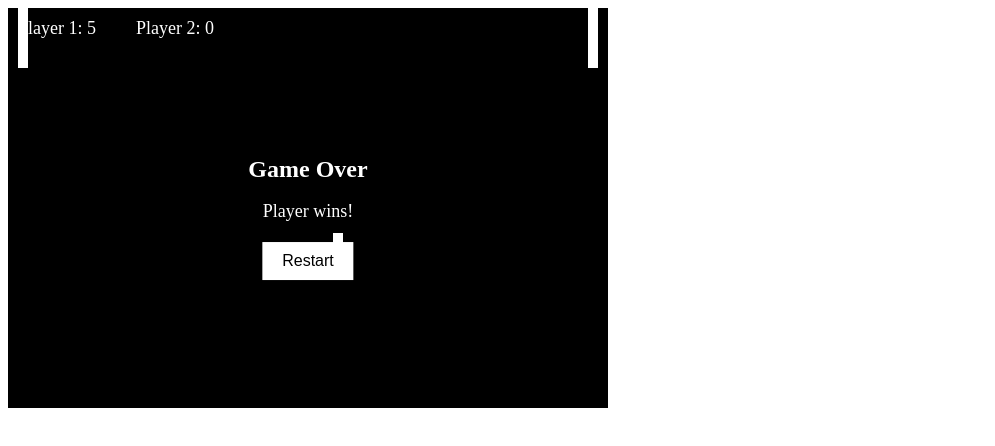
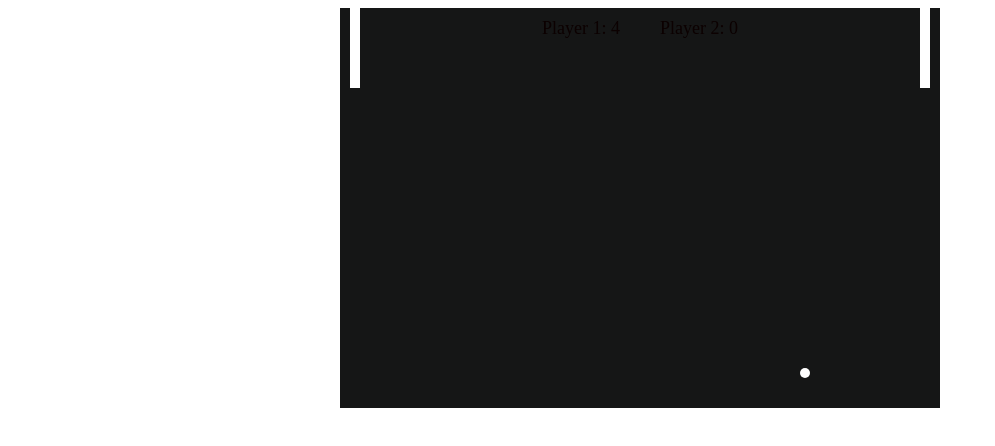
Before and after one commit to bereket-7/pong-game, a Vue app: page / in a window 1280 px wide. Shown: the top 446 px of the page, without its empty margins (0-995 px from the left). Built offline with nearby package versions, Linux system fonts and the light colour scheme.

Commit message:
style for game

```diff
--- a/src/App.vue
+++ b/src/App.vue
@@ -5,17 +5,18 @@
       <div class="paddle paddle-right" :style="{ top: paddleRightY + 'px' }"></div>
       <div class="ball" :style="{ top: ballY + 'px', left: ballX + 'px' }"></div>
     </div>
+
     <div class="scores">
   <span class="score-left">Player 1: {{ scoreLeft }}</span>
   <span class="score-right">Player 2: {{ scoreRight }}</span>
 </div>
 
-
 <div v-if="gameOver" class="game-over">
   <h2>Game Over</h2>
-      <p>Player {{ winningPlayer }} wins!</p>
+  <p>Player {{ scoreLeft > scoreRight ? '1' : '2' }} wins!</p>
   <button @click="restartGame">Restart</button>
 </div>
+
   </div>
 </template>
 
@@ -27,8 +28,8 @@ export default {
       paddleRightY: 0,
       ballX: 0,
       ballY: 0,
-      ballSpeedX: 5,
-      ballSpeedY: 5,
+      ballSpeedX: 3,
+      ballSpeedY: 3,
       paddleHeight: 80,
       paddleWidth: 10,
       ballSize: 10,
@@ -89,19 +90,15 @@ export default {
         this.ballSpeedX = -this.ballSpeedX;
       }
       if (this.ballX <= 0) {
-
         this.scoreRight++;
        this.resetBall();
       } else if (this.ballX + this.ballSize >= this.canvasWidth) {
-
         this.scoreLeft++;
-
         this.resetBall();
       }
 
       if (this.scoreLeft >= this.winningScore || this.scoreRight >= this.winningScore) {
   this.gameOver = true;
-
 }
     },
     restartGame() {
@@ -116,6 +113,7 @@ export default {
 
       this.gameLoop();
     },
+
     resetBall() {
 
       this.ballX = this.canvasWidth / 2 - this.ballSize / 2;
@@ -126,10 +124,14 @@ export default {
       this.ballSpeedY = -this.ballSpeedY;
     },
     gameLoop() {
+      if (this.gameOver) {
+        return;
+      }
+
       this.moveBall();
       this.checkCollision();
       requestAnimationFrame(this.gameLoop);
-    }
+    },
   },
   mounted() {
     this.ballX = this.canvasWidth / 2 - this.ballSize / 2;
@@ -148,15 +150,18 @@ document.removeEventListener("mousemove", this.movePaddle);
 <style scoped>
 .pong-game {
   position: relative;
-  width: 600px;
+  width: 100%;
+  max-width: 600px;
   height: 400px;
-  background-color: #000;
+  margin: 0 auto;
+  background-color: #151616;
+  display: flex;
+  justify-content: center;
+  align-items: center;
 }
 
 .game-board {
-  position: absolute;
-  top: 0;
-  left: 0;
+  position: relative;
   width: 100%;
   height: 100%;
 }
@@ -164,7 +169,7 @@ document.removeEventListener("mousemove", this.movePaddle);
 .paddle {
   position: absolute;
   width: 10px;
-  height: 60px;
+  height: 80px;
   background-color: #fff;
 }
 
@@ -180,22 +185,25 @@ document.removeEventListener("mousemove", this.movePaddle);
   position: absolute;
   width: 10px;
   height: 10px;
-  background-color: #fff;
+  background-color: #ffffff;
+  border-radius: 50%;
 }
+
 .scores {
   position: absolute;
   top: 10px;
-  left: 10px;
-  color: #fff;
+  left: 50%;
+  transform: translateX(-50%);
+  color: #0c0101;
   font-size: 18px;
+  display: flex;
+  justify-content: center;
+  align-items: center;
 }
 
-.score-left {
-  margin-right: 20px;
-}
-
+.score-left,
 .score-right {
-  margin-left: 20px;
+  margin: 0 20px;
 }
 
 .game-over {
@@ -204,7 +212,7 @@ document.removeEventListener("mousemove", this.movePaddle);
   left: 50%;
   transform: translate(-50%, -50%);
   text-align: center;
-  color: #fff;
+  color: #f70f0f;
 }
 
 .game-over h2 {
@@ -220,9 +228,10 @@ document.removeEventListener("mousemove", this.movePaddle);
 .game-over button {
   font-size: 16px;
   padding: 10px 20px;
-  background-color: #fff;
+  background-color: #09cc43;
   color: #000;
   border: none;
   cursor: pointer;
 }
+
 </style>
```
Lines whose indentation alone changed are shown as unchanged.
